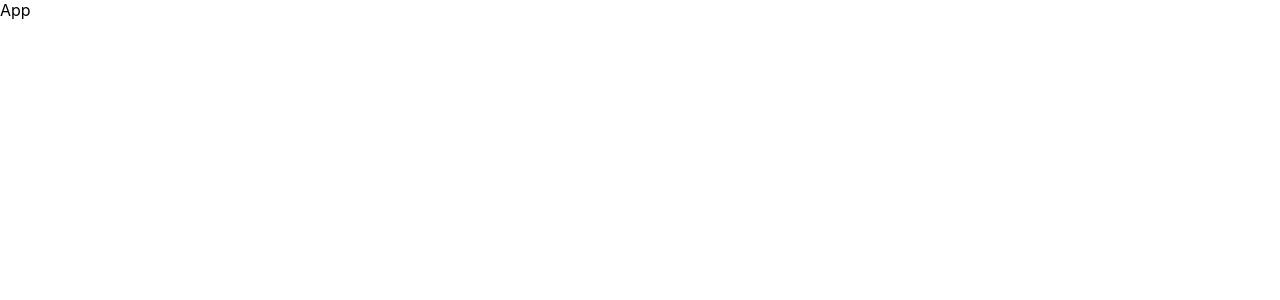
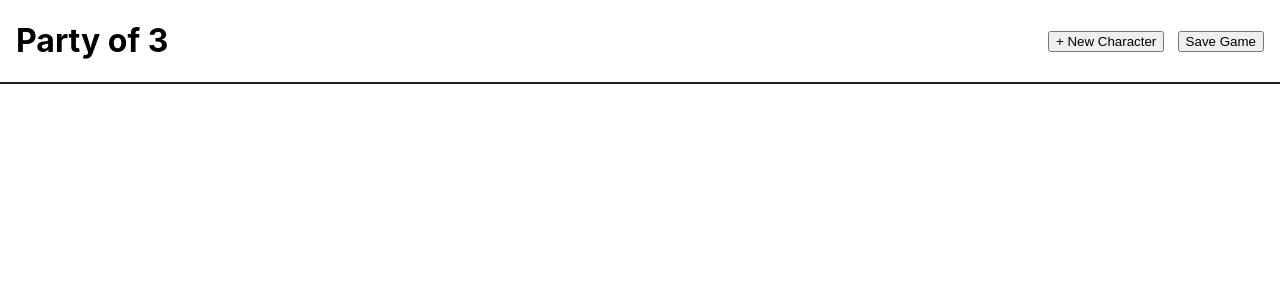
Before and after one commit to lookininward/recruiting-webapp-character, a React (Create React App) app: page / in a window 1280 px wide. Shown: the top 300 px of the page. Built offline with nearby package versions, Linux system fonts and the light colour scheme.

Commit message:
Topbar component

```diff
--- a/src/App.css
+++ b/src/App.css
@@ -13,3 +13,12 @@
 .warning {
     color: var(--color-warning);
 }
+
+/* App */
+.topbar {
+    padding: 0 1em;
+    display: flex;
+    justify-content: space-between;
+    align-items: center;
+    border-bottom: 2px solid var(--color-dark);
+  }
--- a/src/App.js
+++ b/src/App.js
@@ -1,10 +1,14 @@
-import './App.css';
-
+import "./App.css";
+import Topbar from "./components/topbar";
 
 function App() {
   return (
     <div className="App">
-      App
+      <Topbar
+        numCharacters={3}
+        onClickAddCharacter={() => console.log("Add character")}
+        onClickSaveGame={() => console.log("Save game")}
+      />
     </div>
   );
 }
--- /dev/null
+++ b/src/components/topbar.js
@@ -0,0 +1,19 @@
+import { memo } from "react";
+
+const Topbar = memo(
+  ({ numCharacters, onClickAddCharacter, onClickSaveGame }) => {
+    return (
+      <div className="topbar">
+        <h1>Party of {numCharacters}</h1>
+        <div>
+          <button onClick={onClickAddCharacter} style={{ marginRight: "1em" }}>
+            + New Character
+          </button>
+          <button onClick={onClickSaveGame}>Save Game</button>
+        </div>
+      </div>
+    );
+  }
+);
+
+export default Topbar;
```
